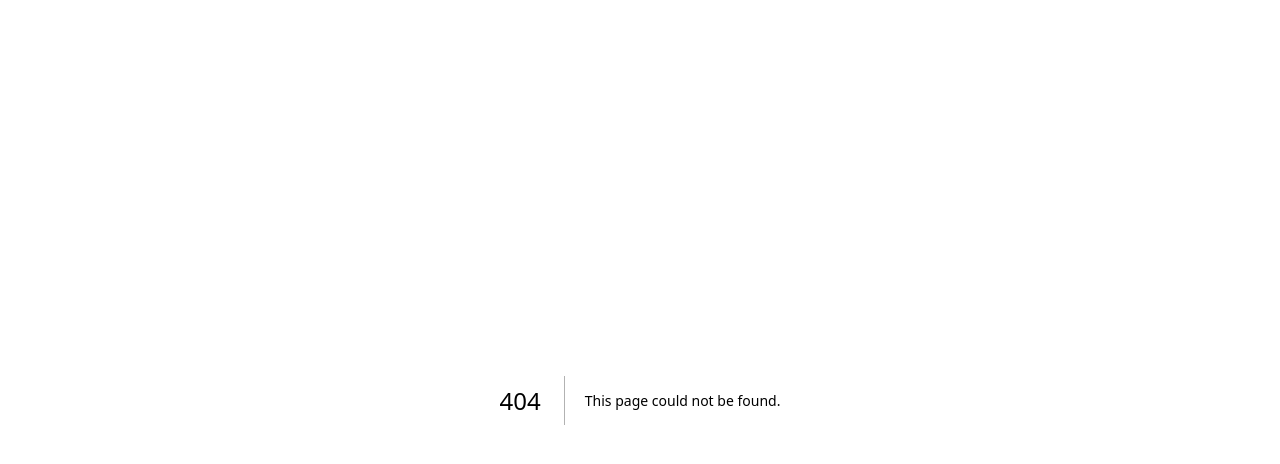
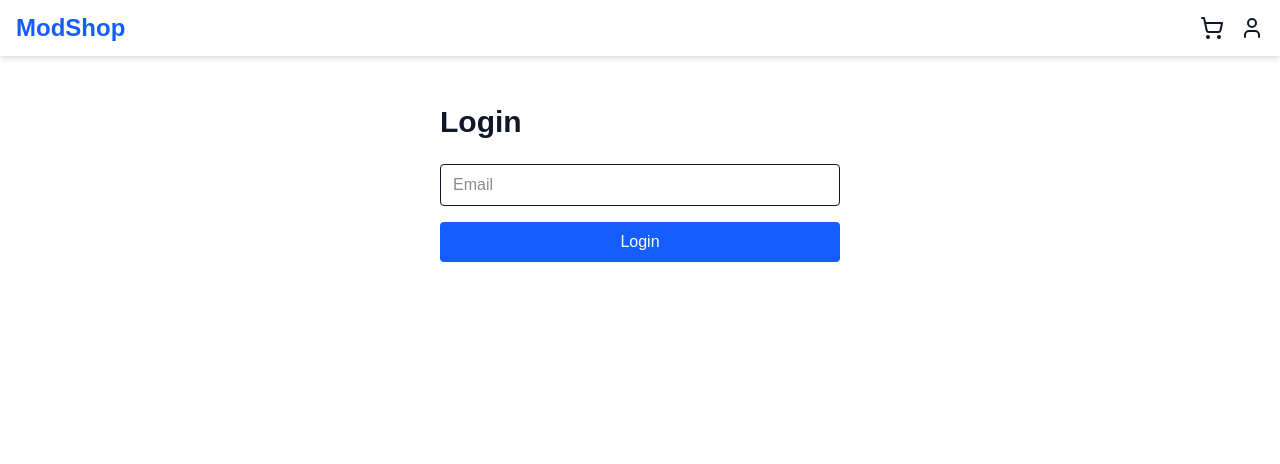
Before and after one commit to alemoraru/modshop, a Next.js app: page /profile in a window 1280 px wide. Before the commit this address had no page. Shown: the top 464 px of the page. Built offline with nearby package versions, Linux system fonts and the light colour scheme.

Commit message:
Profile functionality (WIP)

```diff
--- a/src/app/layout.tsx
+++ b/src/app/layout.tsx
@@ -3,6 +3,7 @@ import {Geist, Geist_Mono} from "next/font/google";
 import "./globals.css";
 import React from "react";
 import {CartProvider} from "@/context/CartContext";
+import {AuthProvider} from "@/context/AuthContext";
 
 const geistSans = Geist({
     variable: "--font-geist-sans",
@@ -30,7 +31,9 @@ export default function RootLayout(
         <body
             className={`${geistSans.variable} ${geistMono.variable} antialiased`}
         >
-        <CartProvider>{children}</CartProvider>
+        <AuthProvider>
+            <CartProvider>{children}</CartProvider>
+        </AuthProvider>
         </body>
         </html>
     );
--- /dev/null
+++ b/src/app/profile/page.tsx
@@ -0,0 +1,105 @@
+"use client";
+import {useAuth} from "@/context/AuthContext";
+import Navbar from "@/components/Navbar";
+import {useEffect, useState} from "react";
+
+interface Order {
+    id: string;
+    items: { title: string; price: number; quantity: number; image: string }[];
+    total: number;
+    date: string;
+}
+
+export default function ProfilePage() {
+    const {user, login, logout} = useAuth();
+    const [emailInput, setEmailInput] = useState("");
+    const [orders, setOrders] = useState<Order[]>([]);
+
+    useEffect(() => {
+        if (user) {
+            const stored = localStorage.getItem("modshop_orders");
+            if (stored) {
+                const allOrders = JSON.parse(stored) as Order[];
+                setOrders(allOrders.filter(o => o.userEmail === user.email));
+            }
+        }
+    }, [user]);
+
+    if (!user) {
+        return (
+            <main className="min-h-screen bg-white text-gray-900">
+                <Navbar/>
+                <section className="py-12 px-6 max-w-md mx-auto">
+                    <h1 className="text-3xl font-bold mb-6">Login</h1>
+                    <form
+                        onSubmit={e => {
+                            e.preventDefault();
+                            if (emailInput) login(emailInput);
+                        }}
+                        className="space-y-4"
+                    >
+                        <input
+                            type="email"
+                            placeholder="Email"
+                            value={emailInput}
+                            onChange={e => setEmailInput(e.target.value)}
+                            className="w-full border rounded px-3 py-2"
+                            required
+                        />
+                        <button type="submit"
+                                className="bg-blue-600 text-white px-6 py-2 rounded w-full hover:bg-blue-700">
+                            Login
+                        </button>
+                    </form>
+                </section>
+            </main>
+        );
+    }
+
+    return (
+        <main className="min-h-screen bg-white text-gray-900">
+            <Navbar/>
+            <section className="py-12 px-6 max-w-2xl mx-auto">
+                <div className="flex justify-between items-center mb-8">
+                    <div>
+                        <h1 className="text-3xl font-bold">Profile</h1>
+                        <p className="text-gray-600">{user.email}</p>
+                    </div>
+                    <button onClick={logout}
+                            className="bg-blue-600 text-white px-4 py-2 rounded hover:bg-blue-700">Logout
+                    </button>
+                </div>
+                <h2 className="text-2xl font-semibold mb-4">Past Orders</h2>
+                {orders.length === 0 ? (
+                    <p className="text-gray-500">No past orders found.</p>
+                ) : (
+                    <div className="space-y-6">
+                        {orders.map(order => (
+                            <div key={order.id} className="border rounded p-4">
+                                <div className="flex justify-between mb-2">
+                                    <span className="font-semibold">Order #{order.id}</span>
+                                    <span
+                                        className="text-sm text-gray-500">{new Date(order.date).toLocaleString()}</span>
+                                </div>
+                                <div className="space-y-2">
+                                    {order.items.map((item, idx) => (
+                                        <div key={idx} className="flex items-center gap-3">
+                                            <img src={item.image} alt={item.title}
+                                                 className="w-12 h-12 object-cover rounded"/>
+                                            <div className="flex-1">
+                                                <div className="font-medium">{item.title}</div>
+                                                <div
+                                                    className="text-sm text-gray-600">${item.price} x {item.quantity}</div>
+                                            </div>
+                                        </div>
+                                    ))}
+                                </div>
+                                <div className="mt-2 text-right font-bold">Total: ${order.total.toFixed(2)}</div>
+                            </div>
+                        ))}
+                    </div>
+                )}
+            </section>
+        </main>
+    );
+}
--- /dev/null
+++ b/src/context/AuthContext.tsx
@@ -0,0 +1,46 @@
+"use client";
+
+import React, {createContext, useContext, useEffect, useState, ReactNode} from "react";
+
+interface User {
+    email: string;
+}
+
+interface AuthContextType {
+    user: User | null;
+    login: (email: string) => void;
+    logout: () => void;
+}
+
+const AuthContext = createContext<AuthContextType | undefined>(undefined);
+
+export function AuthProvider({children}: { children: ReactNode }) {
+    const [user, setUser] = useState<User | null>(null);
+
+    useEffect(() => {
+        const stored = localStorage.getItem("modshop_user");
+        if (stored) setUser(JSON.parse(stored));
+    }, []);
+
+    const login = (email: string) => {
+        setUser({email});
+        localStorage.setItem("modshop_user", JSON.stringify({email}));
+    };
+
+    const logout = () => {
+        setUser(null);
+        localStorage.removeItem("modshop_user");
+    };
+
+    return (
+        <AuthContext.Provider value={{user, login, logout}}>
+            {children}
+        </AuthContext.Provider>
+    );
+}
+
+export function useAuth() {
+    const ctx = useContext(AuthContext);
+    if (!ctx) throw new Error("useAuth must be used within an AuthProvider");
+    return ctx;
+}
```
